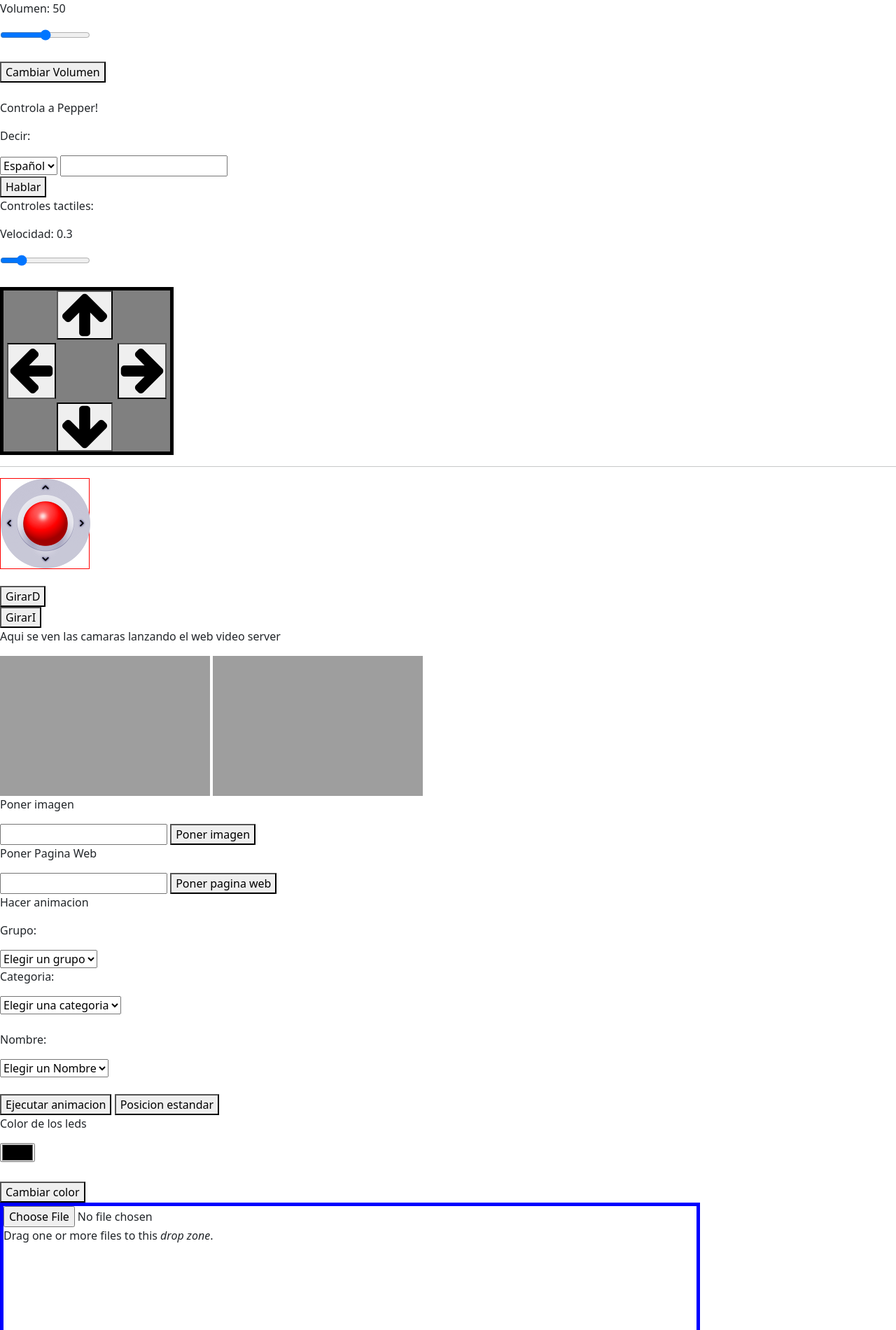
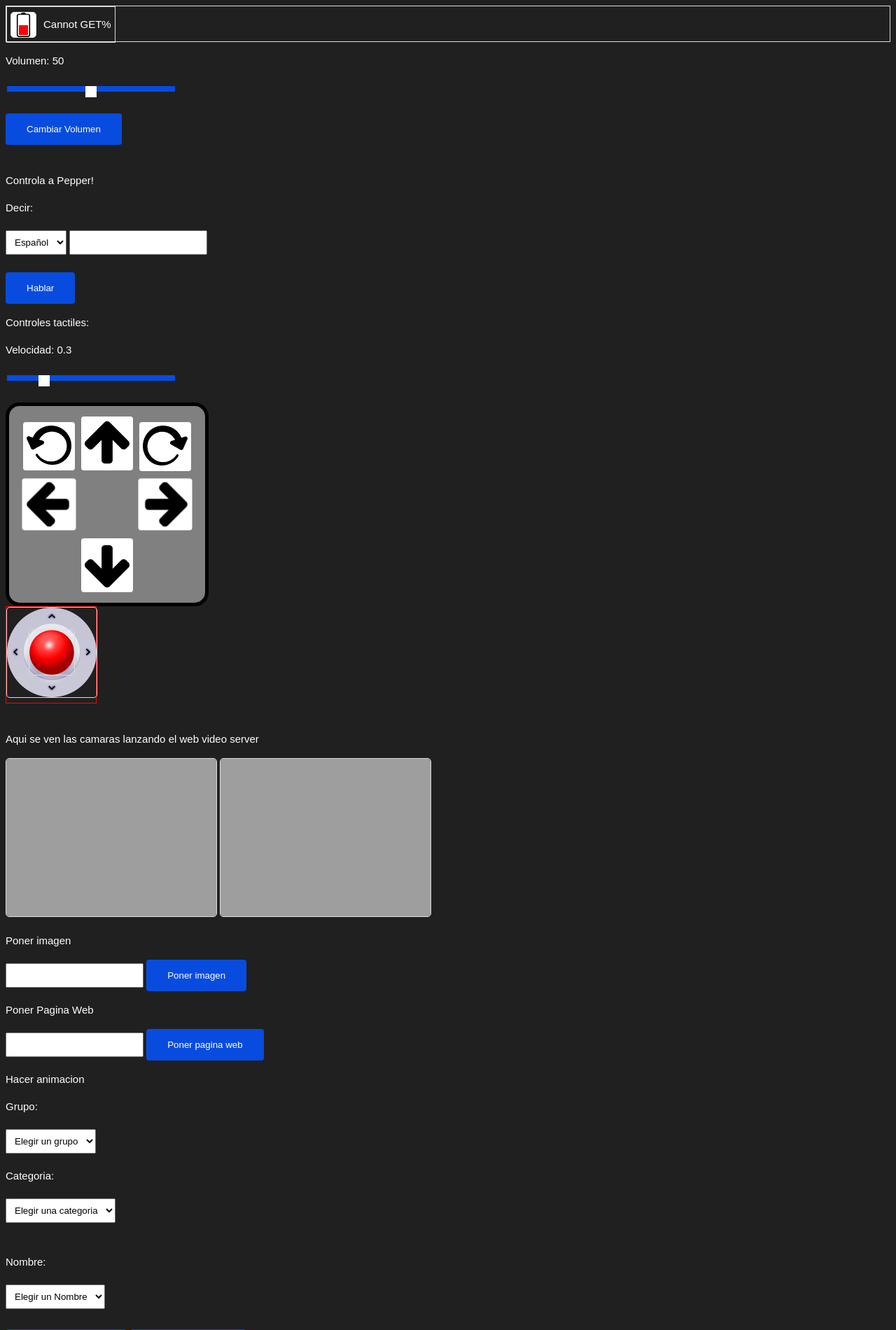
Before and after one commit to SinfonIAUniandes/web_robot_server, a Django app: template src/remoteController/templates/remoteController/base.html in a window 1280 px wide. Shown: the top 1900 px of the page at 70% size. Run offline with Django 3.2, Linux system fonts and the light colour scheme; the template is opened without the code that fills it, so the values that code supplies are empty.

Commit message:
Mejoras Diseño

```diff
--- a/src/remoteController/templates/remoteController/base.html
+++ b/src/remoteController/templates/remoteController/base.html
@@ -13,12 +13,19 @@
     <script src="{% static 'remoteController/js/speech.js' %}" defer></script>
     <script src="{% static 'remoteController/js/joystick.js' %}" defer></script>
     <link rel="stylesheet" href="{% static 'remoteController/css/styles.css'%}">
-    <link href="https://cdn.jsdelivr.net/npm/bootstrap@5.3.1/dist/css/bootstrap.min.css" rel="stylesheet" integrity="sha384-4bw+/aepP/YC94hEpVNVgiZdgIC5+VKNBQNGCHeKRQN+PtmoHDEXuppvnDJzQIu9" crossorigin="anonymous">
     <title>Sinfonia Remote Controller</title>
 </head>
-<body onmouseup="stop()" ontouchend="stop()">
+<body id="body"onmouseup="stop()" ontouchend="stop()">
+    <nav id ="navbar">
+        <div  id="bateDiv">
+            <div id="rellenar">
+            </div>
+            <img id="bPorcentaje" src="{% static 'remoteController/img/battery.png' %}" width ="35" height="35">
+            <span id="battery">?%</span>
+        </div>
+    </nav>
     <p id="showVo">Volumen:</p>
-    <input id="volume" type="range" min="0" max="100" value="50"><br><br>
+    <input class="slider" id="volume" type="range" min="0" max="100" value="50"><br><br>
     <button id='cVolumen' onclick="setVolume()">Cambiar Volumen</button><br><br>
     <p>Controla a Pepper!</p>
     <p>Decir:</p>
@@ -32,9 +39,13 @@
     <button id='say' onclick="speak()" value="Hablar">Hablar</button>
     <p>Controles tactiles:</p>
     <p id="showSp">Velocidad:</p>
-    <input id="speed" type="range" min="25" max="50" value="30"><br><br>
+    <input class="slider" id="speed" type="range" min="25" max="50" value="30"><br><br>
     <div id="D-Pad">
-        <button id='up' ontouchstart="move('up')" otnouchend="stop()" onmousedown="move('up')" onmouseup="stop()" onclick="tapMove('up')" value="up"><img class="flecha" src="{% static 'remoteController/img/Flecha.png' %}" width = "64" height = "64" /></button><br>
+        <button id='rotateL' ontouchstart="move('rotateL')" ontouchend="stop()" onmousedown="move('rotateL')" onmouseup="stop()" onclick="tapMove('rotateL')" value="Hablar"><img class="flecha" src="{% static 'remoteController/img/rotar.png' %}" width = "64" height = "64" /></button>
+
+        <button id='up' ontouchstart="move('up')" otnouchend="stop()" onmousedown="move('up')" onmouseup="stop()" onclick="tapMove('up')" value="up"><img class="flecha" src="{% static 'remoteController/img/Flecha.png' %}" width = "64" height = "64" /></button>
+
+        <button id='rotateR' ontouchstart="move('rotateR')" ontouchend="stop()" onmousedown="move('rotateR')" onmouseup="stop()" onclick="tapMove('rotateR')" value="Hablar"><img class="flecha" src="{% static 'remoteController/img/rotar.png' %}" width = "64" height = "64" /></button><br>
 
         <button id='left' ontouchstart="move('left')" ontouchend="stop()" onmousedown="move('left')" onmouseup="stop()" onclick="tapMove('left')" value="left"><img class="flecha" src="{% static 'remoteController/img/Flecha.png' %}" width = "64" height = "64" /></button>
 
@@ -45,7 +56,7 @@
     </div>
 
 
-    <hr>
+    <br>
     <div id="joystick">
         <img src="{% static 'remoteController/img/joystick-base.png' %}"/>
         <div id="stick">
@@ -55,9 +66,6 @@
 
     <br>
 
-    <button id='rotateR' ontouchstart="move('rotateR')" ontouchend="stop()" onmousedown="move('rotateR')" onmouseup="stop()" onclick="tapMove('rotateR')" value="Hablar">GirarD</button><br>
-
-    <button id='rotateL' ontouchstart="move('rotateL')" ontouchend="stop()" onmousedown="move('rotateL')" onmouseup="stop()" onclick="tapMove('rotateL')" value="Hablar">GirarI</button><br>
 
     <p>Aqui se ven las camaras lanzando el web video server</p>
     <img id="front_camera" width="300" height="200"/>
@@ -93,20 +101,21 @@
     <p>Color de los leds</p>
     <input id="leds" type="color"/><br><br>
     <button id="setLeds" onclick="setLeds()">Cambiar color</button>
+    <br>
+    <br>
 
     <div
       id="drop_zone"
       ondrop="dropHandler(event);"
-      ondragover="dragOverHandler(event);">
+      ondragover="dragOverHandler(event);"><br>
       <input type="file" id="imagenT" accept="image/png, image/jpeg" />
-      <p>Drag one or more files to this <i>drop zone</i>.</p>
+      <p id="textoArrastrar" >Arrastra una imagen aqui </p>
     </div>
+    <br>
     <button id='display' onclick="display2()" value="display">Mostrar imagen</button><br>
-    <img id="preview">
-    <p id="battery">Bateria: ?%</p>
-    <button id='delImgs' onclick="delImgs()" value="delImgs">Borrar Imagenes</button><br>
+    <button id='delImgs' onclick="delImgs()" value="delImgs">Borrar Imagenes</button>
+    <br>
+    <br>
     <button id='audio' onclick="changeAudio()" value="delImgs">Detener Transmision de Audio</button><br>
-    <script src="https://cdn.jsdelivr.net/npm/bootstrap@5.3.1/dist/js/bootstrap.bundle.min.js" integrity="sha384-HwwvtgBNo3bZJJLYd8oVXjrBZt8cqVSpeBNS5n7C8IVInixGAoxmnlMuBnhbgrkm" crossorigin="anonymous"></script>
-
 </body>
 </html>
--- a/src/static/remoteController/css/styles.css
+++ b/src/static/remoteController/css/styles.css
@@ -1,43 +1,73 @@
 #drop_zone
 {
   border: 5px solid blue;
-  width: 1000px;
-  height: 1000px;
+  width: 500px;
+  height: 200px;
+  border-radius: 8px;
 }
-
 #D-Pad
 {
   border: 5px solid black;
   display: inline-block;
   background-color: gray;
+  border-radius: 20px;
+}
+
+#rotateL
+{
+  margin-left: 20px;
+  margin-bottom: 10px;
+  padding: 5px 5px !important;
+  background-color: white !important;
+  border: none !important;
+}
+
+#rotateR
+{
+  transform: scale(-1, 1);
+  margin-left: 5px;
+  margin-bottom: 10px;
+  padding: 5px 5px !important;
+  background-color: white !important;
+  border: none !important;
 }
 
 #up
 {
   transform:rotate(0deg);
-  margin-left: 76px;
   margin-bottom: 10px;
+  margin-top:15px;
+  margin-left: 5px;
+  padding: 5px 5px !important;
+  background-color: white !important;
 }
 
 #left
 {
   transform:rotate(270deg);
-  margin-left: 0px;
+  margin-left: 20px;
   margin-bottom: 10px;
+  padding: 5px 5px !important;
+  background-color: white !important;
 }
 
 #right
 {
   transform:rotate(90deg);
-  margin-left: 74px;
+  margin-left: 88px;
+  margin-right: 20px;
   margin-bottom: 10px;
+  padding: 5px 5px !important;
+  background-color: white !important;
 }
 
 #down
 {
   transform:rotate(180deg);
-  margin-left: 76px;
-  margin-bottom: 0px;
+  margin-left: 103px;
+  margin-bottom: 15px;
+  padding: 5px 5px !important;
+  background-color: white !important;
 }
 
 .flecha
@@ -45,6 +75,7 @@
   user-select: none;
   touch-action: none;
   pointer-events: none;
+  border: none !important;
 }
 
 #joystick
@@ -59,3 +90,153 @@
   left:32px;
   top:32px;
 }
+
+#body {
+    font-family: 'Arial', sans-serif;
+    background-color: #202020;
+    color: white;
+    line-height: 1.6;
+    font-size:15px;
+}
+
+#imagenT
+{
+    font-size:15px;
+    margin-left: 10px;
+}
+
+#imagenT::file-selector-button {
+  margin-right: 20px;
+  border: none;
+  background: #084cdf;
+  padding: 10px 20px;
+  border-radius: 10px;
+  color: #fff;
+  cursor: pointer;
+  transition: background .2s ease-in-out;
+}
+
+#imagenT::file-selector-button:hover {
+  background: #0d45a5;
+}
+
+#textoArrastrar
+{
+    font-size:15px;
+    margin-left: 10px;
+}
+
+/* Estilos para los botones */
+button {
+    background-color: #084cdf; /* Cambiar el color de fondo del botón según tus preferencias */
+    color: #fff; /* Cambiar el color del texto del botón según tus preferencias */
+    padding: 15px 30px;
+    border: none;
+    cursor: pointer;
+    border-radius: 4px;
+}
+
+/* Estilos para los botones */
+.slider {
+  -webkit-appearance: none;
+  appearance: none;
+  background: transparent;
+  cursor: pointer;
+  width: 15rem;
+}
+
+.slider::-webkit-slider-runnable-track {
+  background: #084cdf;
+  height: 0.5rem;
+}
+
+.slider::-moz-range-track {
+  background: #084cdf;
+  height: 0.5rem;
+}
+
+input[type="range"]::-webkit-slider-thumb {
+   -webkit-appearance: none; /* Override default look */
+   appearance: none;
+   background-color: white;
+   height: 1rem;
+   width: 1rem;
+}
+
+input[type="range"]::-moz-range-thumb {
+    border: none; /*Removes extra border that FF applies*/
+    background-color: white;
+    height: 1rem;
+    width: 1rem;
+}
+
+button:hover {
+    background-color: #0d45a5; /* Cambiar el color de fondo del botón al pasar el ratón según tus preferencias */
+}
+
+/* Estilos para los formularios */
+form {
+    margin-bottom: 20px;
+}
+
+/* Estilos para las imágenes */
+img {
+    max-width: 100%;
+    height: auto;
+    border: 1px solid #ddd; /* Añadir un borde a las imágenes si lo deseas */
+    border-radius: 5px; /* Añadir esquinas redondeadas a las imágenes si lo deseas */
+}
+
+
+/* Estilos para los selectores */
+select {
+    padding: 8px;
+    margin: 5px 0;
+}
+
+/* Estilos para los input de tipo texto y color */
+input[type="text"],
+input[type="color"] {
+    padding: 8px;
+    margin: 5px 0;
+}
+
+#navbar{
+    height: 50px;
+    position: relative;
+    border: 1px solid #ddd; /* Añadir un borde a las imágenes si lo deseas */
+}
+
+#bPorcentaje
+{
+  margin-left: 5px;
+  margin-right: 5px;
+  background-color: white !important;
+  transform:rotate(270deg);
+}
+
+#rellenar{
+   float: left;
+   position: absolute;
+   left: 18px;
+   top: 27px;
+   z-index: 1000;
+   background-color: red;
+   padding: 5px;
+   width:3px;
+   height: 8%;
+}
+
+#bateDiv
+{
+    border: 1px solid #ddd !important;
+    width: max-content;
+    height: 50px;
+    display: flex;
+    align-items: center;
+}
+
+#battery {
+  margin-left: 5px;
+  margin-right: 5px;
+}
--- a/src/static/remoteController/js/miscelanous.js
+++ b/src/static/remoteController/js/miscelanous.js
@@ -89,7 +89,7 @@
 
 getBattery();
 
-setInterval(getBattery,60000);
+setInterval(getBattery,10000);
 
 function getBattery()
 {
@@ -99,7 +99,38 @@
     if (peticion.readyState === 4) {
         var response = peticion.response;
         bateria = document.getElementById("battery");
-        bateria.innerHTML = "Bateria: "+response+"%";
+        bateria.innerHTML = response+"%";
+        bateImagen = document.getElementById("rellenar");
+        if (response >80)
+        {
+            bateImagen.style.backgroundColor= 'limegreen';
+            bateImagen.style.height= "32%";
+            bateImagen.style.top= "15px";
+        }
+        else if (response >60)
+        {
+            bateImagen.style.backgroundColor= 'limegreen';
+            bateImagen.style.height= "24%";
+            bateImagen.style.top= "19px";
+        }
+        else if (response >40)
+        {
+            bateImagen.style.backgroundColor= 'limegreen';
+            bateImagen.style.height= "16%";
+            bateImagen.style.top= "23px";
+        }
+        else if (response >20)
+        {
+            bateImagen.style.backgroundColor= 'limegreen';
+            bateImagen.style.height= "8%";
+            bateImagen.style.top= "27px";
+        }
+        else if (response <20)
+        {
+            bateImagen.style.backgroundColor= 'red';
+            bateImagen.style.top= "27px";
+        }
+        console.log(response);
     }};
     peticion.send();
 }
```
Also changed, not shown: src/remoteController/views.py (+19 -13 lines), src/static/remoteController/img/battery.png (added), src/static/remoteController/img/rotar.png (added), 1 other file.
